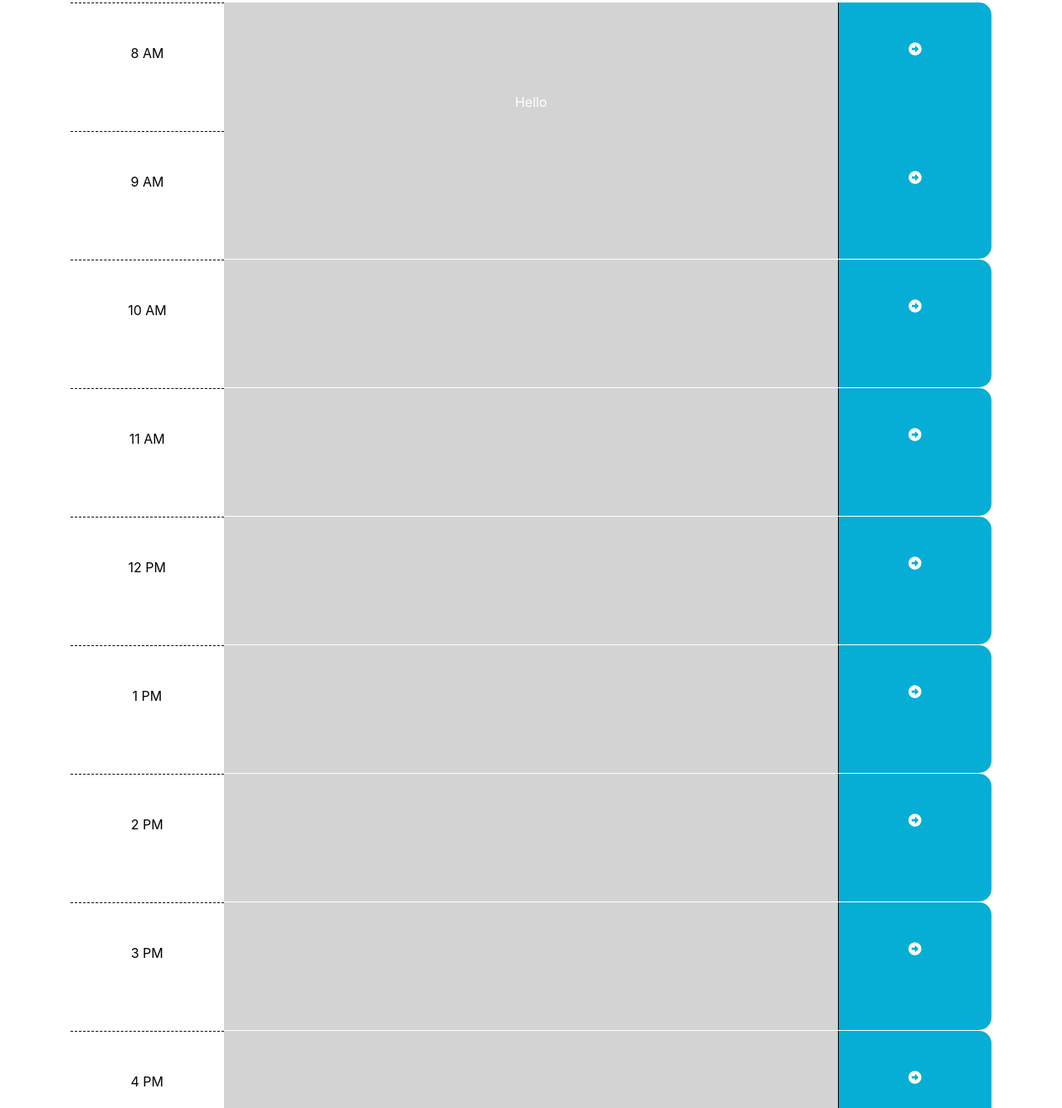
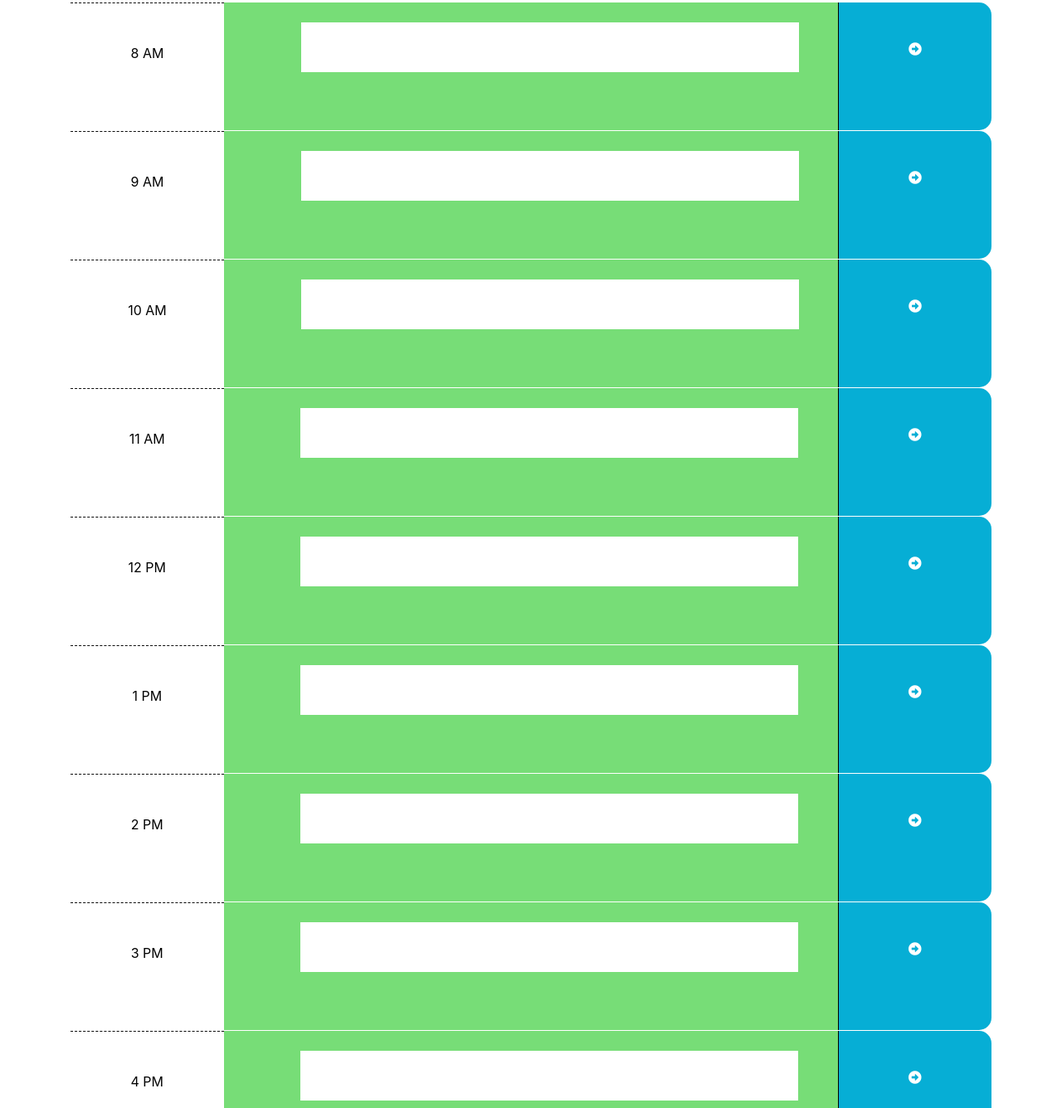
Before and after one commit to vieiragcv/work-day-scheduler, a plain HTML site: page index.html in a window 1280 px wide. Shown: the part 384-1720 px from the top of the page at 83% size. Drawn offline with nearby package versions, Linux system fonts and the light colour scheme.

Commit message:
color coding tasks based on current hour

```diff
--- a/assets/moment.js
+++ b/assets/moment.js
@@ -1,6 +1,7 @@
 /* Logs Current Hour */
 
 var currentHour = moment().hours();
+console.log (currentHour);
 
 //Live Clock on Header
 
--- a/assets/script.js
+++ b/assets/script.js
@@ -1,29 +1,52 @@
 /* Event Listeners  */
 /* JQUERY */
 var taskSlots = ['8am', '9am', '10am', '11am', '12pm', '1pm', '2pm', '3pm', '4pm', '5pm', '6pm'];
+var taskSlotsiD = ['#8am', '#9am', '#10am', '#11am', '#12pm', '#1pm', '#2pm', '#3pm', '#4pm', '#5pm', '#6pm'];
+var taskSlotsNum = [8, 9, 10, 11, 12, 13, 14, 15, 16, 17, 18];
+var currentHour = moment().hours();
 
 $(document).ready(function(){
 for(i=0; i < taskSlots.length; i++) {
 
   var x = "#" + taskSlots[i];
-  $(x).click(function(){
+  $(x).dblclick(function(){
 
-    console.log(this);
+
 
     $(this).children().remove();
 
-    console.log(this);
+
     var createEl = document.createElement("input");
     createEl.className = '';
     createEl.type = 'text';
     createEl.value = 'hello hello hello';
     this.append(createEl);
-    console.log(createEl);
+
 
     //alert('you have clicked');
   });
 }
 });
+
+for(i = 0; i < taskSlotsNum.length; i++){
+
+  if (currentHour > taskSlotsNum[i]) {
+    $(taskSlotsiD[i]).addClass('past');
+    console.log('gray' + taskSlotsNum[i])
+  }
+  else if (currentHour < taskSlotsNum[i]) {
+    $(taskSlotsiD[i]).addClass('future');
+    console.log('green' + taskSlotsNum[i]);
+  }
+  else {
+    $(taskSlotsiD[i]).addClass('present');
+    console.log('red' + taskSlotsNum[i]);
+  }
+}
+
+
+
+
 
 
 
--- a/index.html
+++ b/index.html
@@ -51,10 +51,8 @@
           <div class='col-2 hour'>
             <p>8 AM</p>
           </div>
-          <div class='col-8 past' id='8am'>
-            <input class="past" type='text' id='8amt'>
-              <p>Hello</p>
-            </input>
+          <div class='col-8' id='8am'>
+            <input class="" type='text' id=''></input>
           </div>
           <div class='col-2 saveBtn'>
               <i class="fas fa-arrow-alt-circle-right"></i>
@@ -69,8 +67,8 @@
           <div class='col-2 hour'>
             <p>9 AM</p>
           </div>
-          <div class='col-8 past' id='9am'>
-            <input class="past" type='text' id='8amt'></input>
+          <div class='col-8' id='9am'>
+            <input class="" type='text' id=''></input>
           </div>
           <div class='col-2 saveBtn'>
             <i class="fas fa-arrow-alt-circle-right"></i>
@@ -83,8 +81,8 @@
           <div class='col-2 hour'>
             <p>10 AM</p>
           </div>
-          <div class='col-8 past' id='10am'>
-            <input class="past" type='text' id='8amt'></input>
+          <div class='col-8' id='10am'>
+            <input class="" type='text' id=''></input>
           </div>
           <div class='col saveBtn'>
             <i class="fas fa-arrow-alt-circle-right"></i>
@@ -97,8 +95,8 @@
           <div class='col hour'>
             <p>11 AM</p>
           </div>
-          <div class='col-8 past' id='11am'>
-            <input class="past" type='text' id='8amt'></input>
+          <div class='col-8' id='11am'>
+            <input class="" type='text' id=''></input>
           </div>
           <div class='col saveBtn'>
             <i class="fas fa-arrow-alt-circle-right"></i>
@@ -111,8 +109,8 @@
           <div class='col hour'>
             <p>12 PM</p>
           </div>
-          <div class='col-8 past' id='12pm'>
-            <input class="past" type='text' id='8amt'></input>
+          <div class='col-8' id='12pm'>
+            <input class="" type='text' id=''></input>
           </div>
           <div class='col saveBtn'>
             <i class="fas fa-arrow-alt-circle-right"></i>
@@ -125,8 +123,8 @@
           <div class='col hour'>
             <p>1 PM</p>
           </div>
-          <div class='col-8 past' id='1pm'>
-            <input class="past" type='text' id='8amt'></input>
+          <div class='col-8' id='1pm'>
+            <input class="" type='text' id=''></input>
           </div>
           <div class='col saveBtn'>
             <i class="fas fa-arrow-alt-circle-right"></i>
@@ -139,8 +137,8 @@
           <div class='col hour'>
             <p>2 PM</p>
           </div>
-          <div class='col-8 past' id='2pm'>
-            <input class="past" type='text' id='8amt'></input>
+          <div class='col-8' id='2pm'>
+            <input class="" type='text' id=''></input>
           </div>
           <div class='col saveBtn'>
             <i class="fas fa-arrow-alt-circle-right"></i>
@@ -153,8 +151,8 @@
           <div class='col hour'>
             <p>3 PM</p>
           </div>
-          <div class='col-8 past' id='3pm'>
-            <input class="past" type='text' id='8amt'></input>
+          <div class='col-8' id='3pm'>
+            <input class="" type='text' id=''></input>
           </div>
           <div class='col saveBtn'>
             <i class="fas fa-arrow-alt-circle-right"></i>
@@ -167,8 +165,8 @@
           <div class='col hour'>
             <p>4 PM</p>
           </div>
-          <div class='col-8 past' id='4pm'>
-            <input class="past" type='text' id='8amt'></input>
+          <div class='col-8' id='4pm'>
+            <input class="" type='text' id=''></input>
           </div>
           <div class='col saveBtn'>
             <i class="fas fa-arrow-alt-circle-right"></i>
@@ -181,8 +179,8 @@
           <div class='col hour'>
             <p>5 PM</p>
           </div>
-          <div class='col-8 past' id='5pm'>
-            <input class="past" type='text' id='8amt'></input>
+          <div class='col-8' id='5pm'>
+            <input class="" type='text' id=''></input>
           </div>
           <div class='col saveBtn'>
             <i class="fas fa-arrow-alt-circle-right"></i>
@@ -195,8 +193,8 @@
           <div class='col hour'>
             <p>6 PM</p>
           </div>
-          <div class='col-8 past' id='6pm'>
-            <input class="past" type='text' id='8amt'></input>
+          <div class='col-8' id='6pm'>
+            <input class="" type='text' id=''></input>
           </div>
           <div class='col saveBtn'>
             <i class="fas fa-arrow-alt-circle-right"></i>
```
